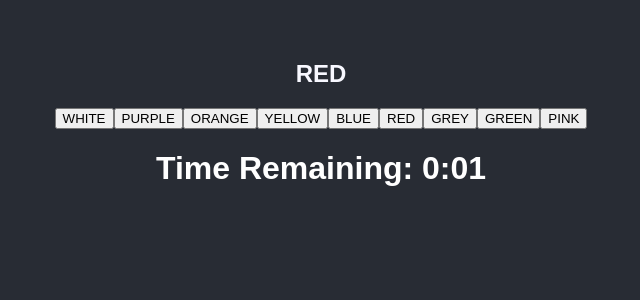
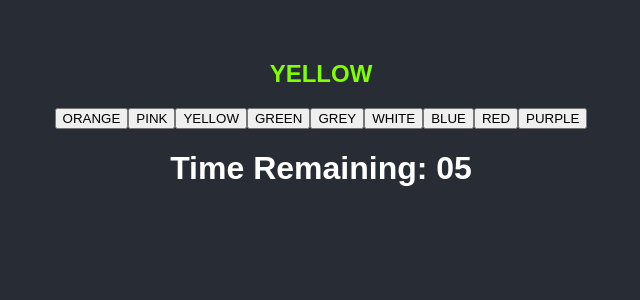
Before and after one commit to andrehgustavo/frameworks-frontend, a React (Create React App) app in the folder color-game-react/: page / in a window 1280 px wide. Shown: the top 300 px of the page, without its empty margins (319-959 px from the left). Built offline with nearby package versions, Linux system fonts and the light colour scheme.

Commit message:
Refatorando nome dos atributos e métodos.

```diff
--- a/color-game-react/src/components/Game.js
+++ b/color-game-react/src/components/Game.js
@@ -4,6 +4,18 @@ import Results from './Results';
 import '../assets/css/game-style.css';
 
 class Game extends React.Component {
+    /**
+     * showResults - booleano - quando for positivo, o jogo mudará para a tela de resultados.
+     * playerHits - Somador de quantas vezes o jogador acertou.
+     * rightColor - Cor certa que está sendo mostrada em tela.
+     * resetTime - booleano - será positivo quando o jogador acertar uma cor, fazendo que o tempo seja reiniciado.
+     */
+    state = {
+        showResults: false,
+        playerHits: 0,
+        rightColor: '',
+        resetTime: false
+    };
 
     /**
      * Sentenças que aparacerão na tela do usuário, onde cada uma contem contem uma palavra que é o nome
@@ -56,23 +68,13 @@ class Game extends React.Component {
             options: ['RED', 'YELLOW', 'BLUE', 'GREEN', 'PURPLE', 'WHITE', 'GREY', 'ORANGE', 'PINK']
         }
     ]
-    constructor(props) {
-        super(props)
-        this.state = {
-            showResults: false,
-            playerHits: 0,
-            rightColor: '',
-            currentColor: 0,
-            hasTime: true
-        }
-    }
 
     /**
      * Método para parar o acréscimo de tempo ao acertar uma sentença
      */
-    stopAddTime = () => {
+    stopResetTime = () => {
         this.setState({
-            hasTime: false
+            resetTime: false
         })
     }
 
@@ -86,7 +88,7 @@ class Game extends React.Component {
         if (rightColor.colorName === userOption) {
             this.setState({
                 playerHits: this.state.playerHits + 1,
-                hasTime: true
+                resetTime: true
             })
         }
         else {
@@ -96,13 +98,11 @@ class Game extends React.Component {
             })
         }
     }
-    /** Método chamado para escolher um número aleatório com base no número de cores do jogo.
-     * @param {*} número - a posição atual da cor na matriz (frases).
+    /**
+     * Método chamado para escolher um número aleatório com base no número de cores do jogo.
      */
-    randomNumber = (number) => {
-        number = Math.floor(Math.random() * this.sentences.length);
-        this.currentColor = number;
-        return number;
+    randomNumber = () => {
+        return Math.floor(Math.random() * this.sentences.length)
     }
     /**
      * Método chamado assim que o temporizador chegar a zero. Mostra a tela de resultados
@@ -116,7 +116,6 @@ class Game extends React.Component {
     }
 
     render() {
-        console.log(this.state.currentColor)
         //Constante que armazena o que será mostrado na tela, se o game continua ou se já acabou
         const showResultsOrScreen = this.state.showResults ?
             <Results
@@ -124,11 +123,11 @@ class Game extends React.Component {
                 playerHits={this.state.playerHits}>
             </Results> :
             <Screen
-                currentAsk={this.sentences[this.randomNumber(this.state.currentColor)]}
-                stopAddTime={this.stopAddTime}
+                currentAsk={this.sentences[this.randomNumber()]}
+                stopResetTime={this.stopResetTime}
                 nextFunction={this.next}
                 timeOver={this.timeOver}
-                hasTime={this.state.hasTime}>
+                resetTime={this.state.resetTime}>
             </Screen>
         return (
             <div>
--- a/color-game-react/src/components/Screen.js
+++ b/color-game-react/src/components/Screen.js
@@ -91,7 +91,7 @@ function Screen(props) {
                 {options}
             </div>
             <div>
-                <Timer timeOver={() => props.timeOver(colors[0])} hasTime={props.hasTime} stopAddTime={props.stopAddTime} />
+                <Timer timeOver={() => props.timeOver(colors[0])} resetTime={props.resetTime} stopResetTime={props.stopResetTime} />
             </div>
         </div>
     );
--- a/color-game-react/src/components/Timer.js
+++ b/color-game-react/src/components/Timer.js
@@ -7,24 +7,23 @@ import React, { Component } from 'react'
  */
 export default class Timer extends Component {
     state = {
-        minutes: 0,
-        seconds: 5,
-        hasTime: true
+        seconds: 10
     }
 
     componentDidMount() {
 
-        this.myInterval = setInterval(() => {
+           this.myInterval = setInterval(() => {
 
-            const { seconds, minutes } = this.state
-            console.log(this.props.hasTime)
-            if(this.props.hasTime) {
-
+            const { seconds } = this.state
+            console.log("resetTime:" + this.props.resetTime)
+            if(this.props.resetTime) {
+                console.log("Antes: " + this.props.resetTime)
                 this.setState({
-                    seconds : 6
+                    seconds : 10
                 })
 
-                this.props.stopAddTime()
+                this.props.stopResetTime()
+                console.log("Depois: " + this.props.resetTime)
             }
 
             if (seconds > 0) {
@@ -40,7 +39,8 @@ export default class Timer extends Component {
                 clearInterval(this.myInterval)
             }
 
-        }, 1000)
+            }, 1000)
+        //}
     }
 
     componentWillUnmount() {
@@ -49,13 +49,13 @@ export default class Timer extends Component {
     }
 
     render() {
-        const { minutes, seconds } = this.state
+        const { seconds } = this.state
         return (
             <div id="countdown">
                 {
-                    minutes === 0 && seconds === 0
+                    seconds === 0
                         ? <h1>Game Over!</h1>
-                        : <h1>Time Remaining: {minutes}:{seconds < 10 ? `0${seconds}` : seconds}</h1>
+                        : <h1>Time Remaining: {seconds < 10 ? `0${seconds}` : seconds}</h1>
                 }
             </div>
         )
```
